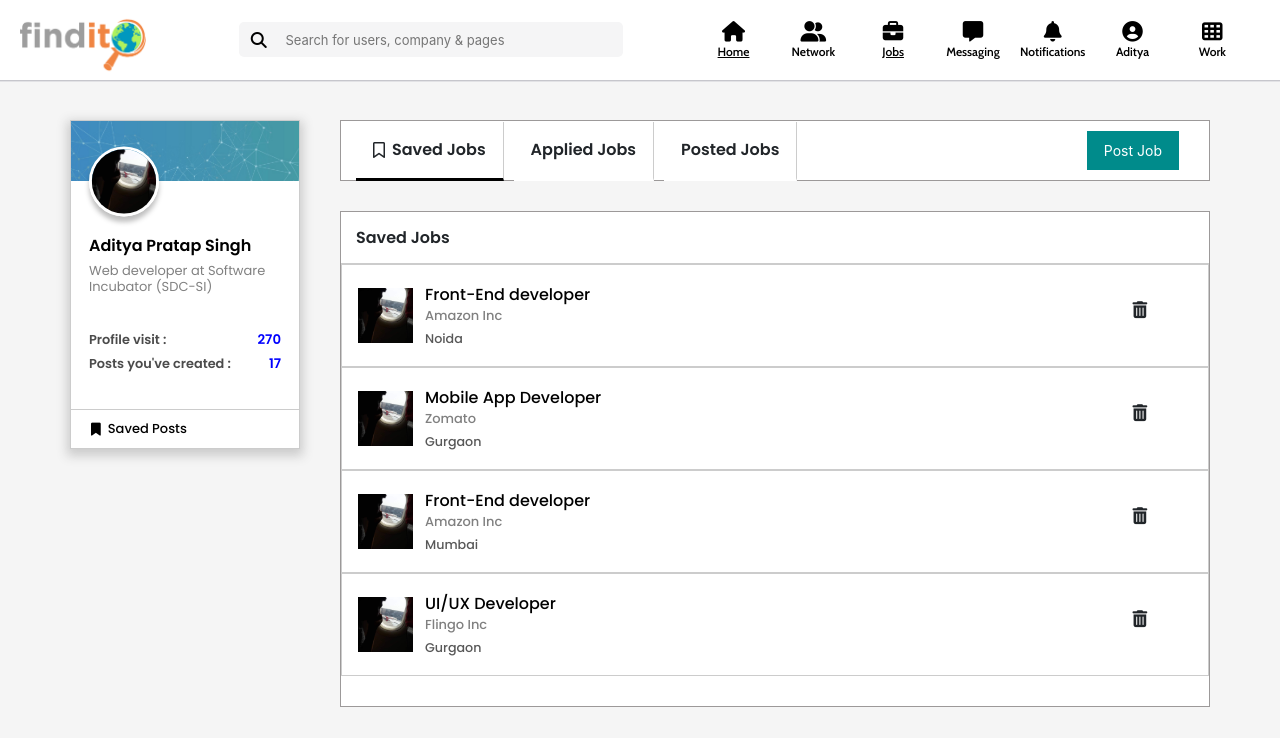
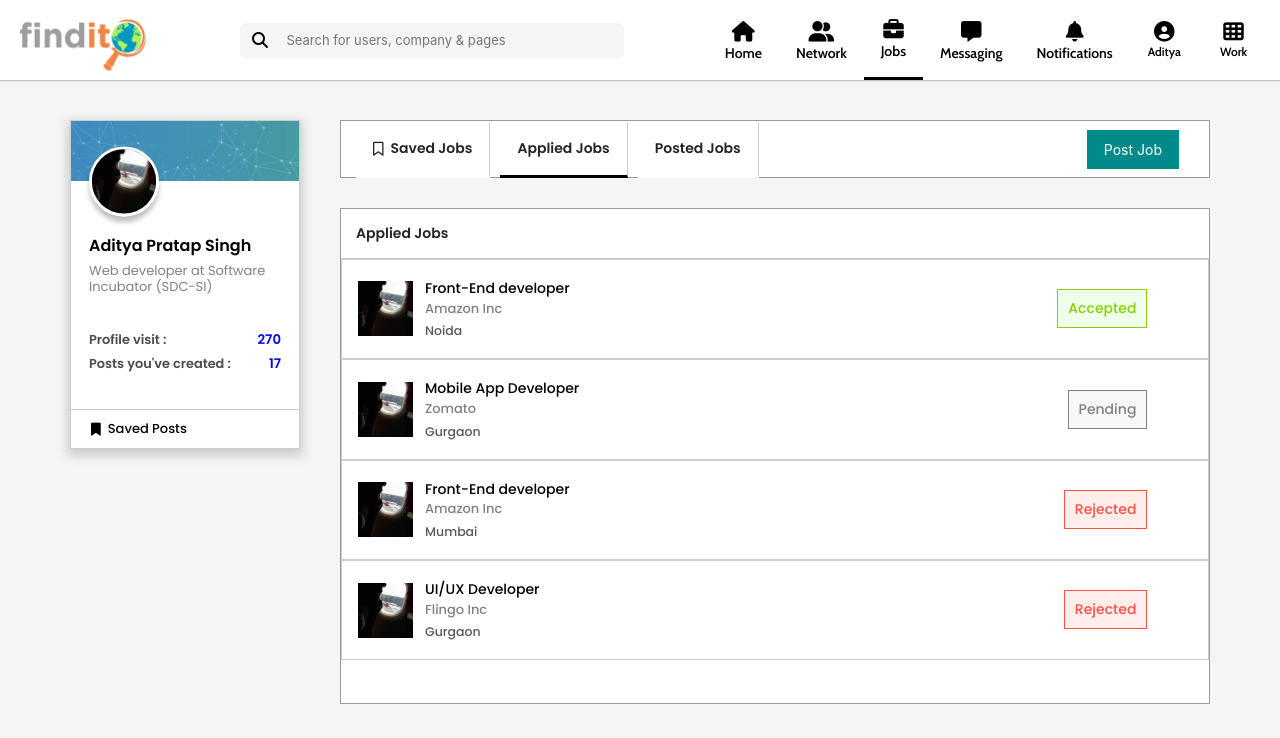
Before and after one commit to AdityaPratap2001/LinkedIn-clone, a React (Create React App) app in the folder Front-End/: page /jobs in a window 1280 px wide. Shown: the top 738 px of the page. Built offline with nearby package versions, Linux system fonts and the light colour scheme.

Commit message:
User can see SavedJobs & AppliedJobs

```diff
--- a/Front-End/src/App.css
+++ b/Front-End/src/App.css
@@ -27,6 +27,14 @@
   min-height: 90vh;
 }
 
+@media (max-width:701px){
+  .body{
+    margin-top: 8.5vh;
+  }
+  .jobsBody{
+    margin-top: 8.5vh;
+  }
+}
 @media(max-width:612px){
   .jobsBody{
     margin-top:9vh;
--- a/Front-End/src/components/Navbar/ConditionalRender/LoggedIn/LoggedIn.js
+++ b/Front-End/src/components/Navbar/ConditionalRender/LoggedIn/LoggedIn.js
@@ -1,67 +1,75 @@
 import React, { Component } from "react";
 import { NavLink } from "react-router-dom";
-import profSample from '../../../../assets/profileSample.jpg';
+import profSample from "../../../../assets/profileSample.jpg";
 
 class LoggedIn extends Component {
   render() {
     return (
       <ul className="conditional_render NavLink navbar-nav mr-auto">
+        <NavLink
+          className='NavLinkk'
+          to="/"
+          activeStyle={{
+            // borderBottom: "black 3px solid",
+            color: "black",
+          }}
+        >
           <li className="nav-item">
-          <NavLink
-            to="/"
-            activeStyle={{ textDecoration: "underline", color: "black" }}
-          >
             {/* <h6>MEN</h6> */}
             <i class="fas fa-2x fa-home"></i>
             <br></br>
             <h6>Home</h6>
+          </li>
         </NavLink>
-        </li>
 
+        <NavLink
+          className='NavLinkk'
+          to="/network"
+          activeStyle={{ borderBottom: "black 3px solid", color: "black" }}
+        >
           <li className="nav-item">
-          <NavLink
-            to="/network"
-            activeStyle={{ textDecoration: "underline", color: "black" }}
-          >
             {/* <h6>MEN</h6> */}
             <i class="fas fa-user-friends"></i>
             <br></br>
             <h6>Network</h6>
+          </li>
         </NavLink>
-        </li>
 
+        <NavLink
+          className='NavLinkk'
+          to="/jobs"
+          activeStyle={{ borderBottom: "black 3px solid", color: "black" }}
+        >
           <li className="nav-item">
-          <NavLink
-            to="/jobs"
-            activeStyle={{ textDecoration: "underline", color: "black" }}
-          >
             {/* <h6>MEN</h6> */}
             <i class="fas fa-briefcase"></i>
             <br></br>
             <h6>Jobs</h6>
+          </li>
         </NavLink>
-        </li>
 
+        <NavLink
+          className='NavLinkk'
+          to="/message"
+          activeStyle={{ borderBottom: "black 3px solid", color: "black" }}
+        >
           <li className="nav-item">
-          <NavLink
-            to="/message"
-            activeStyle={{ textDecoration: "underline", color: "black" }}
-          >
             {/* <h6>WOMEN</h6> */}
             <i class="fas fa-comment-alt"></i>
             <h6>Messaging</h6>
+          </li>
         </NavLink>
-        </li>
 
+        <NavLink
+          className='NavLinkk'
+          to="/notifications"
+          activeStyle={{ borderBottom: "black 3px solid", color: "black" }}
+        >
           <li className="nav-item">
-          <NavLink
-            to="/notifications"
-            activeStyle={{ textDecoration: "underline", color: "black" }}
-          >
             <i class="fas fa-bell"></i>
             <h6>Notifications</h6>
+          </li>
         </NavLink>
-        </li>
 
         {/* User dropdown */}
         <li class="user nav-item dropdown">
@@ -80,32 +88,34 @@
           </a>
 
           <div class="dropdown-menu" aria-labelledby="navbarDropdown">
-            <NavLink to='/user'>
-            <div className='navUserProfHead'>
+            <NavLink to="/user">
+              <div className="navUserProfHead">
                 <div className="navUserProfile">
                   {/* <i class="fas fa-2x fa-user-circle"></i> */}
-                <img className='navDropdownProfImg' src={profSample}/>
+                  <img className="navDropdownProfImg" src={profSample} />
                 </div>
-              <div style={{display:'inline-block'}}>
-                <h6 className='name'>Aditya Pratap Singh</h6>
-                <h6 className='status'>Web Developer at Software Incubator (SDC-SI)</h6>
+                <div style={{ display: "inline-block" }}>
+                  <h6 className="name">Aditya Pratap Singh</h6>
+                  <h6 className="status">
+                    Web Developer at Software Incubator (SDC-SI)
+                  </h6>
                 </div>
               </div>
-            <button className='viewProfile'>View Profile</button>
+              <button className="viewProfile">View Profile</button>
             </NavLink>
-            <div className='dropAccount'>
+            <div className="dropAccount">
               <h6>ACCOUNT</h6>
             </div>
-            <NavLink to='/user'>
-              <h6 className='dropAccountOptions'>Settings & Privacy</h6>
+            <NavLink to="/user">
+              <h6 className="dropAccountOptions">Settings & Privacy</h6>
             </NavLink>
-            <NavLink to='/postedJobs'>
-              <h6 className='dropAccountOptions'>My Posted Jobs</h6>
+            <NavLink to="/postedJobs">
+              <h6 className="dropAccountOptions">My Posted Jobs</h6>
             </NavLink>
-            <div className='dropAccount'>
+            <div className="dropAccount">
               <h6>MANAGE</h6>
             </div>
-            <h6 className='dropAccountOptions'>SIGN OUT</h6>
+            <h6 className="dropAccountOptions">SIGN OUT</h6>
           </div>
         </li>
 
@@ -124,14 +134,14 @@
             <h6>Work</h6>
           </a>
           <div class="dropdown-menu" aria-labelledby="navbarDropdown">
-            <div className='dropAccount'>
+            <div className="dropAccount">
               <h6>CREATE</h6>
             </div>
-            <NavLink to='/postJob'>
-              <h6 className='dropAccountOptions'>Post a job</h6>
+            <NavLink to="/postJob">
+              <h6 className="dropAccountOptions">Post a job</h6>
             </NavLink>
-            <NavLink to='/createPage'>
-              <h6 className='dropAccountOptions'>Create Company page +</h6>
+            <NavLink to="/createPage">
+              <h6 className="dropAccountOptions">Create Company page +</h6>
             </NavLink>
           </div>
         </li>
--- a/Front-End/src/components/Navbar/Navbar.css
+++ b/Front-End/src/components/Navbar/Navbar.css
@@ -2,7 +2,8 @@
   display: flex;
   height: 10vh;
   /* box-shadow : 0px 3px 9px #c6c6cc; */
-  padding-left: 20px;
+  padding: 0;
+  /* padding-left: 20px; */
   position: fixed;
   z-index: 100;
   top: 0;
@@ -13,6 +14,9 @@
 .Navbar .logo{
   height: 7.7vh;
   transform: translateY(5px);
+}
+.Navbar .navbar-brand{
+  margin-left: 20px;
 }
 .NavLink{
   width: 37vw;
@@ -108,9 +112,6 @@
   background-color:  rgb(240, 53, 91);
   color: white;
 }
-.collapse{
-  justify-content: space-between;
-}
 .collapse i{
   color: black !important;
 }
@@ -192,6 +193,30 @@
   cursor: text;
 }
 
+/* new */
+.collapse{
+  justify-content: space-between;
+  height: 100%;
+}
+.conditional{
+  height: 100%;
+}
+.conditional_render{
+  height: 100%;
+}
+.conditional_render .NavLinkk{
+  height: 100%;
+  display: flex;
+  flex-direction: column;
+  justify-content: center;
+}
+.conditional_render .NavLinkk li{
+  text-align: center;
+  padding: 7px 9px 0px 9px;
+  margin: auto 8px;
+  padding-top: 10px
+}
+/* new */
 
 @media (max-width:991.5px){
   .conditional_render i{
@@ -199,6 +224,24 @@
     color: grey;
     margin: 18px;
     cursor: pointer;
+  }
+  .collapse{
+    height: auto;
+    background-color: rgb(228, 228, 228) !important;
+  }
+  .conditional{
+    width: 60%;
+    display: flex;
+  }
+  .conditional_render{
+    width: 100%;
+    display: flex;
+    flex-direction: row;
+    flex-wrap: wrap;
+    justify-content: center;
+  }
+  .conditional_render li{
+    /* height: 40px; */
   }
   .NavLink{
     margin-right: 0 !important;
@@ -211,7 +254,7 @@
     justify-content: center;
     align-items: center;
     width: 100vw !important;
-    margin-top: 30px;
+    margin-top: 4px;
   }
   .barbox,.input_bar{
     background-color: #fff;
@@ -267,9 +310,15 @@
   .Navbar img{
     height: 5.4vh;
   }
+  .collapse{
+    transform: translateY(-8px);
+  }
 }
 @media (max-width:536px){
   .SearchContainer{
+    width: 80%;
+  }
+  .conditional{
     width: 80%;
   }
 }
--- a/Front-End/src/routes/Jobs/Jobs.css
+++ b/Front-End/src/routes/Jobs/Jobs.css
@@ -8,6 +8,7 @@
   padding: 0 30px 0 15px;
   justify-content: space-between;
   flex-wrap: wrap;
+  font-size: 14px;
   border: rgb(156, 153, 153) 1.8px solid;
   margin-bottom: 30px;
 }
@@ -78,7 +79,7 @@
 .jobsBody .jobsDisplay .savedJobsHeader{
   padding: 16px 15px;
   font-weight: 600;
-  font-size: 16px;
+  font-size: 14px;
   margin-bottom: 0px;
   border-bottom: #ccc 1.2px solid;
 }
@@ -86,6 +87,8 @@
   border: #ccc 1.2px solid;
   margin: 0px 0px;
   display: flex;
+  /* justify-content: space-between; */
+  flex-wrap: wrap;
   padding: 20px 16px;
   width: 100%;
   min-width: 250px;
@@ -103,30 +106,36 @@
 }
 .jobsBody .jobsDisplay .savedJob .savedJobSecond h6{
   margin-bottom: 0px;
+  font-size: 14px;
 }
 .jobsBody .jobsDisplay .savedJob .savedJobThird{
   /* border: hotpink 1px solid; */
   position: absolute;
   right: 7%;
-  top: 33%;
+  top: 30%;
+  /* margin-left: 30px; */
+  margin: auto;
+  margin-right: 0px;
 }
 .jobsBody .jobsDisplay .savedJob .savedJobThird i{
   font-size: 16.9px;
   cursor: pointer;
+  transform: translateY(5px);
 }
 .jobsBody .jobsDisplay .savedJob .savedJobThird i:hover{
   transform: scale(1.2);
+  transform: translateY(5px);
   color: red;
 }
 .jobsBody .jobsDisplay .savedJob .savedJobCompany{
   color: grey;
-  font-size: 13px;
+  font-size: 13px !important;
   font-weight: 500;
   margin-top: 4px;
   margin-bottom: 7px;
 }
 .jobsBody .jobsDisplay .savedJob .savedJobLocation{
-  font-size: 12.7px;
+  font-size: 12.5px !important;
   color: rgb(88, 88, 88);
   margin-top: 7px;
 }
@@ -134,9 +143,26 @@
   height: 55px;
   margin-right: 12px;
 }
-
-
-
+.jobsBody .jobsDisplay .savedJobsDisplay .savedJob .status{
+  margin-bottom: 0;
+  padding: 10px;
+  font-size: 14px;
+}
+.jobsBody .jobsDisplay .savedJobsDisplay .savedJob .acceptedStatus{
+  border: #82D100 1.5px solid;
+  color: #82D100;
+  background-color: #f0ffe9;
+}
+.jobsBody .jobsDisplay .savedJobsDisplay .savedJob .rejectedStatus{
+  border: #ff5146 1.5px solid;
+  color: #ff5146;
+  background-color: #ffeeea;
+}
+.jobsBody .jobsDisplay .savedJobsDisplay .savedJob .pendingStatus{
+  border: #808080 1.5px solid;
+  color: #808080;
+  background-color: #ececec65;
+}
 
 
 
@@ -180,3 +206,11 @@
     margin-left: 0px;
   }
 }
+
+@media (max-width:454px){
+  .jobsBody .jobsDisplay .savedJob .savedJobThird{
+    position: relative;
+    right: 0;
+    top: 0;
+  }
+}
--- a/Front-End/src/routes/Jobs/Jobs.js
+++ b/Front-End/src/routes/Jobs/Jobs.js
@@ -2,7 +2,7 @@
 import Navbar from "../../components/Navbar/Navbar";
 import "./Jobs.css";
 import SavedJobs from "./JobsType/SavedJobs/SavedJobs";
-import AppliedJobs from "./JobsType/AppliedJobs";
+import AppliedJobs from "./JobsType/AppliedJobs/AppliedJobs";
 import PostedJobs from "./JobsType/PostedJobs";
 import { NavLink } from "react-router-dom";
 import RecommendedJobs from "./JobsType/RecommendedJobs/RecommendedJobs";
@@ -10,7 +10,7 @@
 
 class Jobs extends Component {
   state = {
-    typeOfJob: 1,
+    typeOfJob: 2,
   };
 
   typeOfJobSelected = (type) => {
--- a/Front-End/src/routes/Jobs/JobsType/AppliedJobs.js
+++ /dev/null
@@ -1,13 +0,0 @@
-import React, { Component } from 'react';
-
-class AppliedJobs extends Component {
-  render() {
-    return (
-      <>
-        <h6>Applied Jobs</h6>
-      </>
-    );
-  }
-}
-
-export default AppliedJobs;
--- /dev/null
+++ b/Front-End/src/routes/Jobs/JobsType/AppliedJobs/AppliedJobs.js
@@ -0,0 +1,165 @@
+import React, { Component } from "react";
+import jobImgSrc from "../../../../assets/profileSample.jpg";
+import Skeleton from "react-loading-skeleton";
+import {NavLink} from 'react-router-dom';
+
+const data = [
+  {
+    imgSrc: jobImgSrc,
+    domain: "Front-End developer",
+    companyName: "Amazon Inc",
+    location: "Noida",
+    status: 'accepted'
+  },
+  {
+    imgSrc: jobImgSrc,
+    domain: "Mobile App Developer",
+    companyName: "Zomato",
+    location: "Gurgaon",
+    status:'pending'
+  },
+  {
+    imgSrc: jobImgSrc,
+    domain: "Front-End developer",
+    companyName: "Amazon Inc",
+    location: "Mumbai",
+    status: 'rejected'
+  },
+  {
+    imgSrc: jobImgSrc,
+    domain: "UI/UX Developer",
+    companyName: "Flingo Inc",
+    location: "Gurgaon",
+    status: 'rejected'
+  },
+];
+
+class AppliedJobs extends Component {
+
+  state = {
+    jobs: data,
+    isEmpty: null,
+    isLoading: true,
+  };
+
+  componentDidMount(){
+    setTimeout(()=>{
+      this.setState({isLoading : false});
+    },4000)
+  }
+
+  render() {
+
+    let appliedJobsData = this.state.jobs.map((item,index)=>{
+      let id = index;
+      let statusData = null;
+
+      if(item.status === 'accepted'){
+        statusData = (
+          <h6 className='status acceptedStatus'>
+            Accepted
+          </h6>
+        )
+      }
+      if(item.status === 'rejected'){
+        statusData = (
+          <h6 className='status rejectedStatus'>
+            Rejected
+          </h6>
+        )
+      }
+      if(item.status === 'pending'){
+        statusData = (
+          <h6 className='status pendingStatus'>
+            Pending
+          </h6>
+        )
+      }
+
+      return (
+        <div className="savedJob">
+          <NavLink to="/job/43">
+            <div className="savedJobFirst">
+              <img src={item.imgSrc} />
+            </div>
+            <div className="savedJobSecond">
+              <h6 className="savedJobDomain">{item.domain}</h6>
+              <h6 className="savedJobCompany">{item.companyName}</h6>
+              <h6 className="savedJobLocation">{item.location}</h6>
+            </div>
+          </NavLink>
+          <div className="savedJobThird">
+            {/* <i onClick={() => this.unSaveJob(id)} class="fas fa-trash-alt"></i> */}
+            {statusData}
+          </div>
+        </div>
+      );
+    })
+
+    if(this.state.isLoading){
+      appliedJobsData = (
+        <>
+        <div className="savedJob">
+          <div className="savedJobFirst">
+            <Skeleton style={{ marginLeft: "10px" }} width={70} height={70} />
+          </div>
+          <div className="savedJobSecond">
+            <Skeleton style={{ marginLeft: "18px" }} width={220} height={12} />
+            <br />
+            <Skeleton style={{ marginLeft: "18px" }} width={180} height={10} />
+            <br />
+            <Skeleton style={{ marginLeft: "18px" }} width={180} height={10} />
+          </div>
+        </div>
+        <div className="savedJob">
+          <div className="savedJobFirst">
+            <Skeleton style={{ marginLeft: "10px" }} width={70} height={70} />
+          </div>
+          <div className="savedJobSecond">
+            <Skeleton style={{ marginLeft: "18px" }} width={220} height={12} />
+            <br />
+            <Skeleton style={{ marginLeft: "18px" }} width={180} height={10} />
+            <br />
+            <Skeleton style={{ marginLeft: "18px" }} width={180} height={10} />
+          </div>
+        </div>
+        <div className="savedJob">
+          <div className="savedJobFirst">
+            <Skeleton style={{ marginLeft: "10px" }} width={70} height={70} />
+          </div>
+          <div className="savedJobSecond">
+            <Skeleton style={{ marginLeft: "18px" }} width={220} height={12} />
+            <br />
+            <Skeleton style={{ marginLeft: "18px" }} width={180} height={10} />
+            <br />
+            <Skeleton style={{ marginLeft: "18px" }} width={180} height={10} />
+          </div>
+        </div>
+        <div className="savedJob">
+          <div className="savedJobFirst">
+            <Skeleton style={{ marginLeft: "10px" }} width={70} height={70} />
+          </div>
+          <div className="savedJobSecond">
+            <Skeleton style={{ marginLeft: "18px" }} width={220} height={12} />
+            <br />
+            <Skeleton style={{ marginLeft: "18px" }} width={180} height={10} />
+            <br />
+            <Skeleton style={{ marginLeft: "18px" }} width={180} height={10} />
+          </div>
+        </div>
+      </>
+      )
+    }
+
+    return (
+      <div className="jobsDisplay">
+        <h6 className="savedJobsHeader">Applied Jobs</h6>
+        <div className="savedJobsDisplay">
+          {appliedJobsData}
+        </div>
+      </div>
+    );
+  }
+}
+
+export default AppliedJobs;
```
Also changed, not shown: 1 other file (tests, documents, lock files or other folders). Lines whose indentation alone changed are shown as unchanged.
